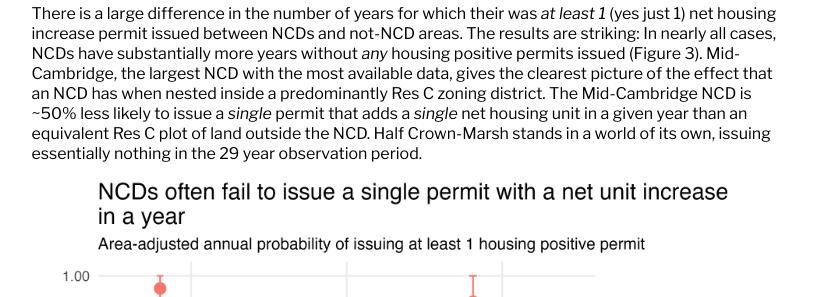
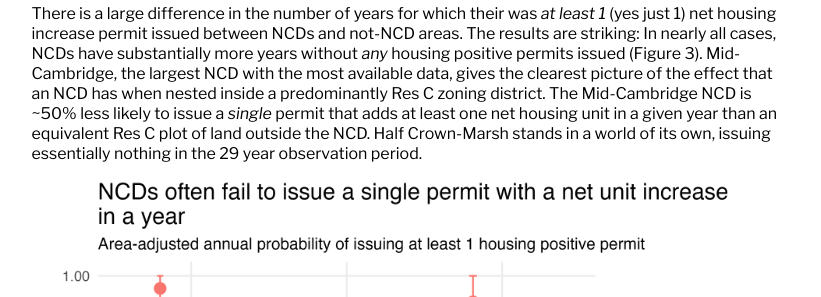
Before and after one commit to dan-sprague/dan-sprague.github.io, a Jekyll site: the page built from _posts/2025-03-30-ncd.markdown, in a window 1280 px wide and 900 px high, scrolled down 2328 px. Shown: the part 156-453 px from the top of the window, without its empty margins (221-1042 px from the left). Built offline with Jekyll 4.4.1, drawn with Linux system fonts in a browser that asks for light colours.

```diff
--- a/_posts/2025-03-30-ncd.markdown
+++ b/_posts/2025-03-30-ncd.markdown
@@ -129,7 +129,7 @@
 
 #### NCDs Issue Fewer Housing Positive Permits Than Other Equal Area/Equal Zoned Regions
 
-There is a large difference in the number of years for which their was *at least 1* (yes just 1) net housing increase permit issued between NCDs and not-NCD areas. The results are striking: In nearly all cases, NCDs have substantially more years without *any* housing positive permits issued (Figure 3). Mid-Cambridge, the largest NCD with the most available data, gives the clearest picture of the effect that an NCD has when nested inside a predominantly Res C zoning district. The Mid-Cambridge NCD is ~50% less likely to issue a *single* permit that adds a *single* net housing unit in a given year than an equivalent Res C plot of land outside the NCD. Half Crown-Marsh stands in a world of its own, issuing essentially nothing in the 29 year observation period.<br>
+There is a large difference in the number of years for which their was *at least 1* (yes just 1) net housing increase permit issued between NCDs and not-NCD areas. The results are striking: In nearly all cases, NCDs have substantially more years without *any* housing positive permits issued (Figure 3). Mid-Cambridge, the largest NCD with the most available data, gives the clearest picture of the effect that an NCD has when nested inside a predominantly Res C zoning district. The Mid-Cambridge NCD is ~50% less likely to issue a *single* permit that adds at least one net housing unit in a given year than an equivalent Res C plot of land outside the NCD. Half Crown-Marsh stands in a world of its own, issuing essentially nothing in the 29 year observation period.<br>
 
 <div class="figure-container">
   <img src="/assets/images/permits.png" alt="Permit probability by zone"/>
```
Also changed, not shown: 2 other files.
